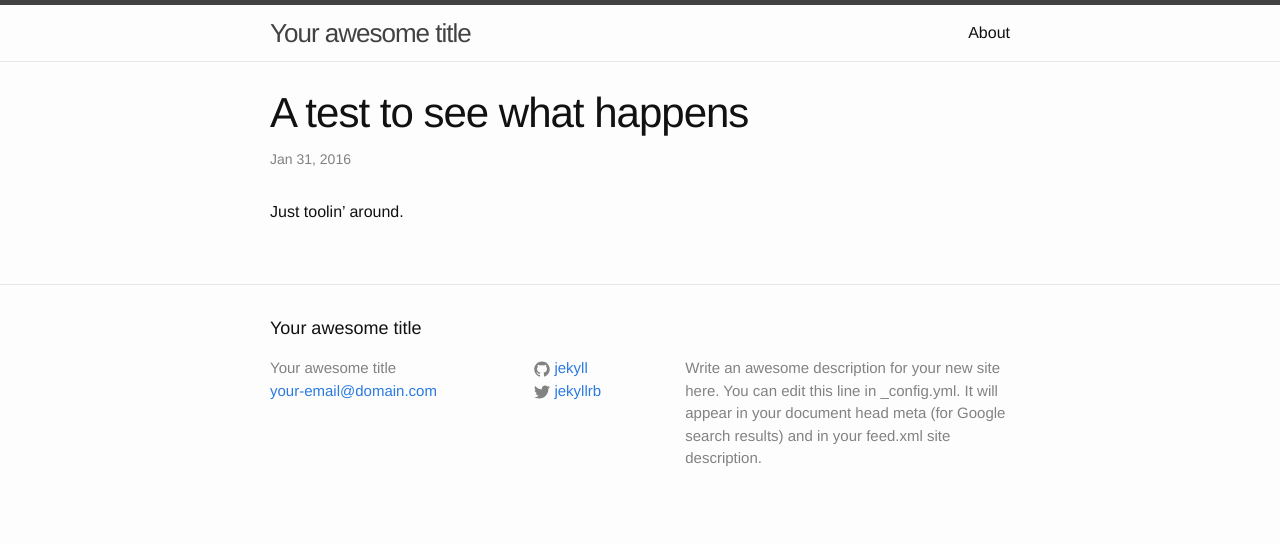
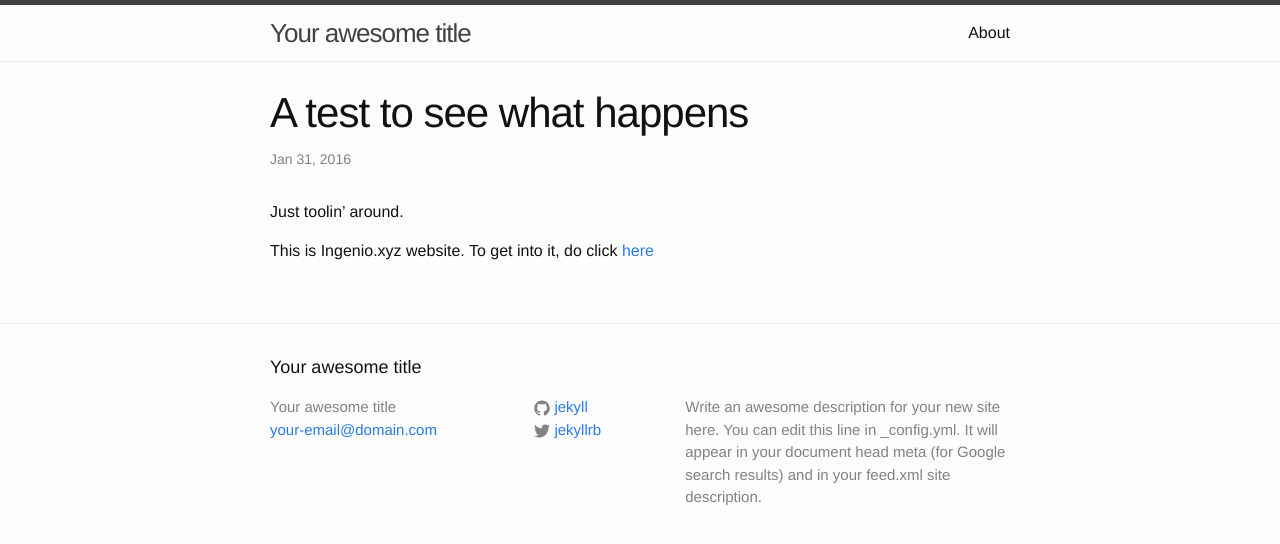
Before and after one commit to furilo/jekyll-test, a Jekyll site: the page built from _posts/2016-01-31-Another-test-on-Jekyll.markdown, in a window 1280 px wide. Shown: the top 544 px of the page. Built offline with Jekyll 4.4.1, drawn with Linux system fonts in a browser that asks for light colours.

Commit message:
New changes

```diff
--- a/_posts/2016-01-31-Another-test-on-Jekyll.markdown
+++ b/_posts/2016-01-31-Another-test-on-Jekyll.markdown
@@ -6,3 +6,7 @@ categories: jekyll update
 ---
 
 Just toolin' around.
+
+This is Ingenio.xyz website. To get into it, do click [here][here]
+
+[here]: http://ingenio.xyz
```
Also changed, not shown: 1 other file.
